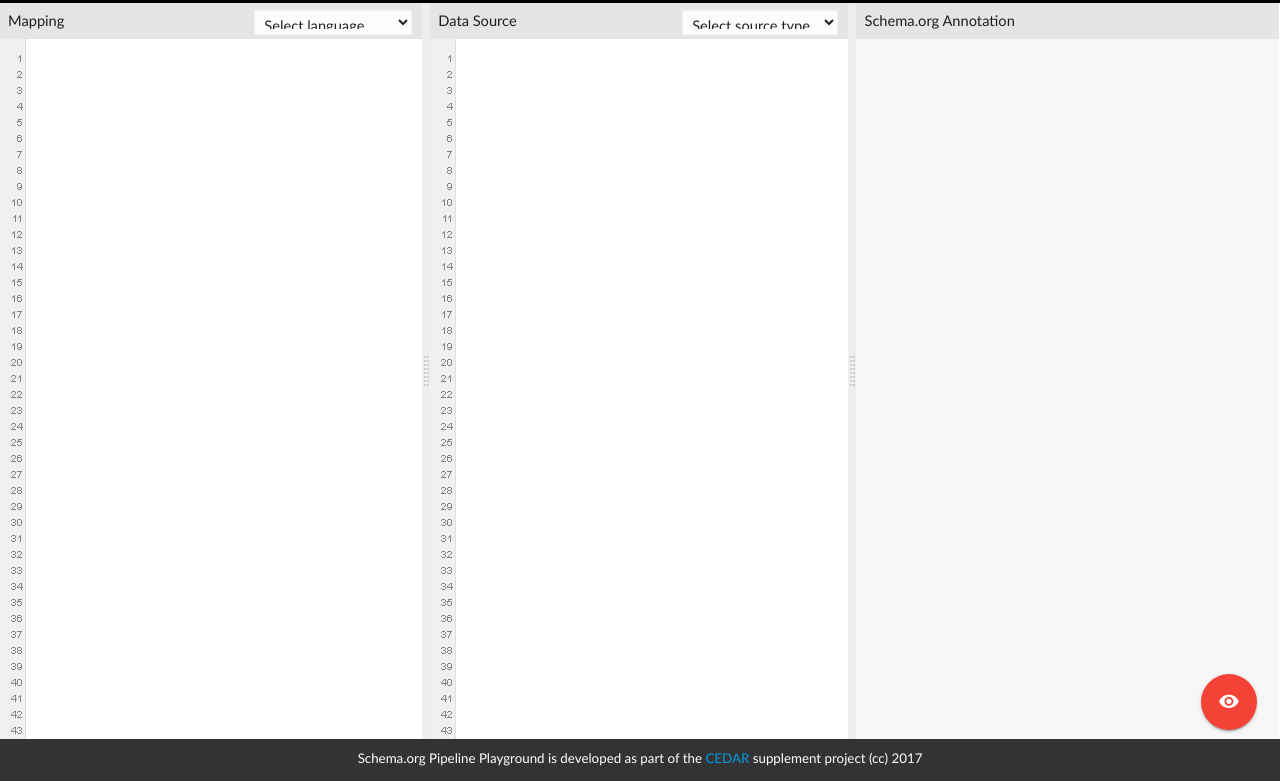
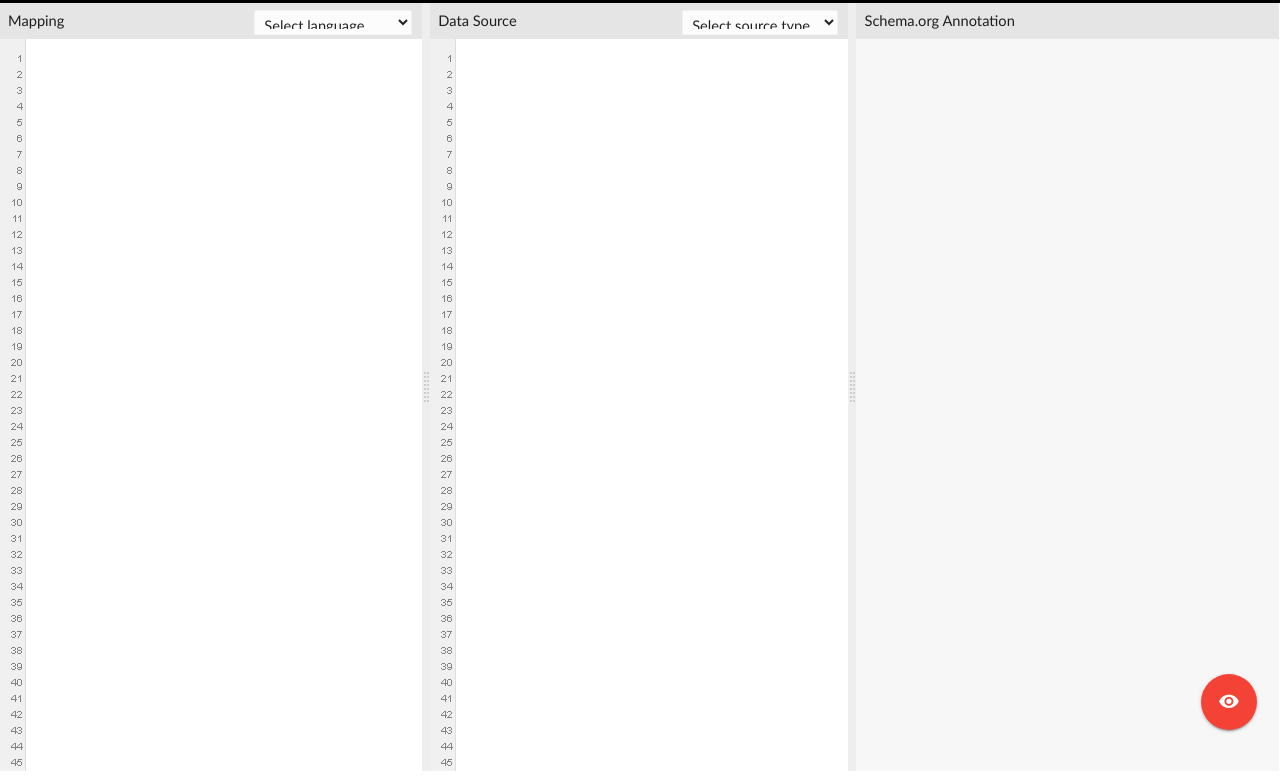
Before and after one commit to metadatacenter-attic/schemaorg-pipeline-playground, a plain HTML site: page index.html in a window 1280 px wide. Shown: the part 47-828 px from the top of the page. Drawn offline with nearby package versions, Linux system fonts and the light colour scheme.

Commit message:
Remove the footer

```diff
--- a/assets/css/stylesheet.css
+++ b/assets/css/stylesheet.css
@@ -40,18 +40,8 @@ textarea {
 }
 
 .main {
-  height: 92vh;
+  height: 96vh;
   margin-bottom: 0px;
-}
-
-.footer {
-  font-size: 10pt;
-  text-align: center;
-  padding-top: 10px;
-  margin-bottom: 0px;
-  height: 42px;
-  color: #fff;
-  background-color: #333;
 }
 
 .logo {
--- a/index.html
+++ b/index.html
@@ -177,12 +177,6 @@
         </div>
       </div>
     </div>
-
-    <!-- Footer -->
-    <div class="footer row">
-      Schema.org Pipeline Playground is developed as part of the <a href="https://metadatacenter.org/">CEDAR</a> supplement project (cc) 2017
-    </br/>
-    </div>
   </form>
 </body>
 <script type="text/javascript">
```
